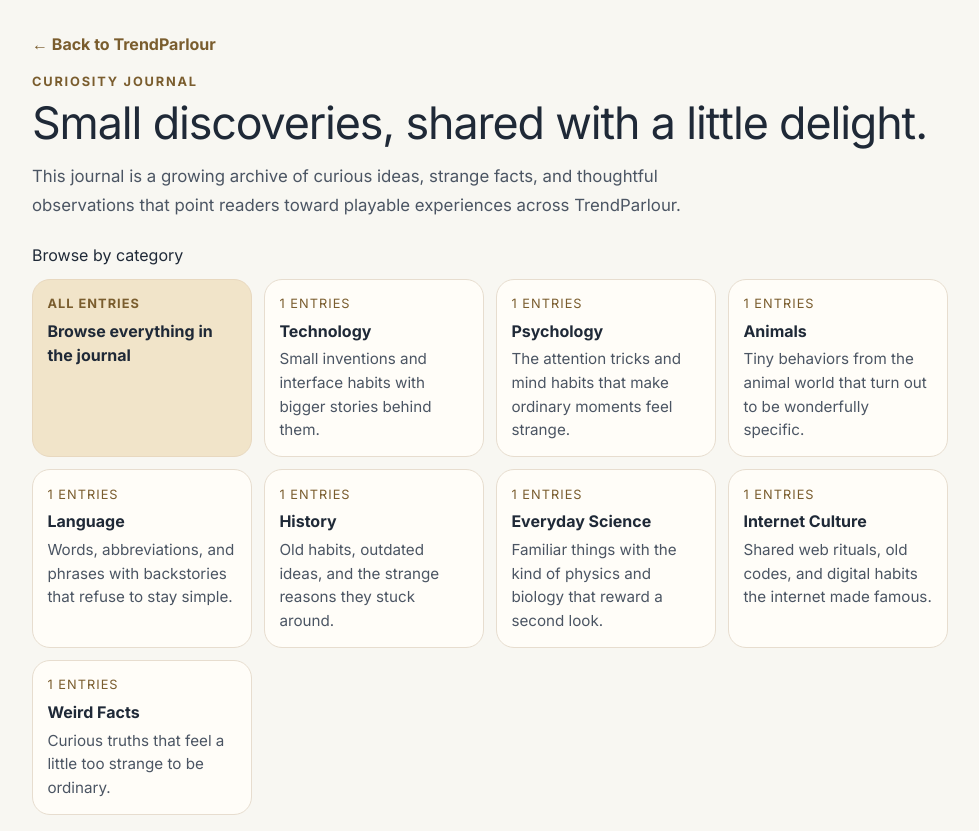
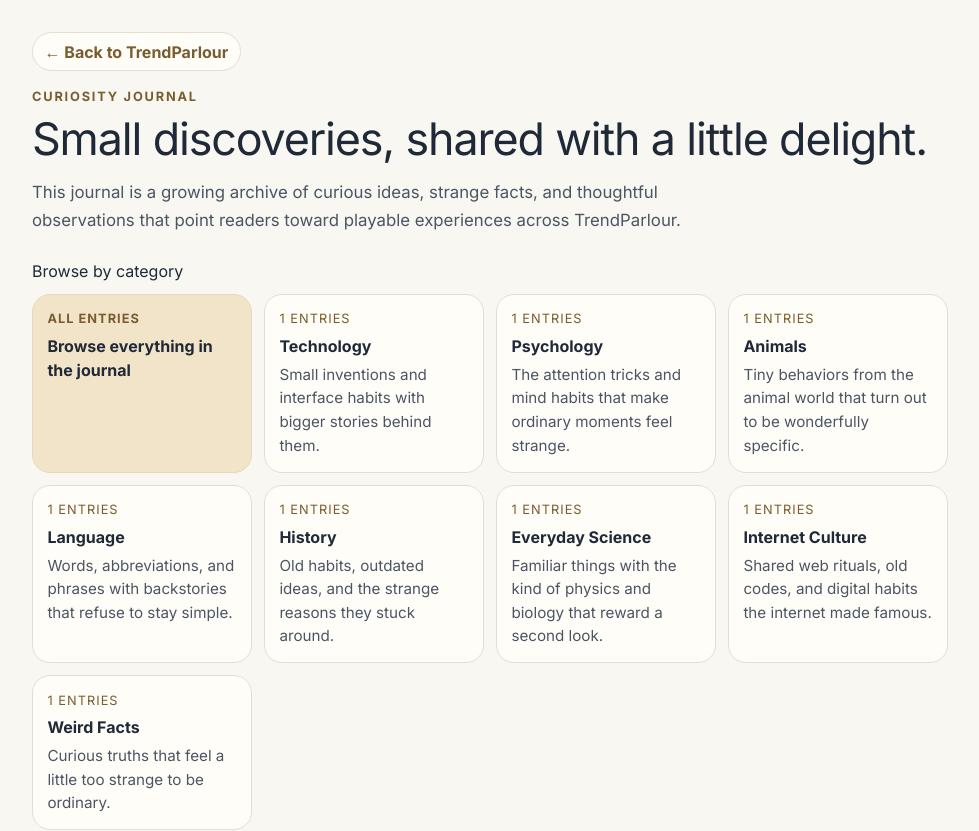
Before and after one commit to OND2026/trendparlour-active, a Next.js app in the folder TrendParlour2-main/: page /journal in a window 1280 px wide. Shown: the top 831 px of the page, without its empty margins (150-1129 px from the left). Built offline with nearby package versions, Linux system fonts and the light colour scheme.

Commit message:
Polish Curiosity Journal integration

```diff
--- a/TrendParlour2-main/app/components/HomeJournalSpotlight.tsx
+++ b/TrendParlour2-main/app/components/HomeJournalSpotlight.tsx
@@ -46,10 +46,10 @@ export default function HomeJournalSpotlight({ entries }: HomeJournalSpotlightPr
             id="home-curiosity-journal"
             style={{ margin: "0 0 0.25rem", fontSize: "clamp(1.22rem, 2.7vw, 1.65rem)", lineHeight: 1.2 }}
           >
-            Tiny questions. Surprisingly interesting answers.
+            Enter the Curiosity Journal doorway.
           </h2>
           <p style={{ margin: 0, color: "#4B5563", lineHeight: 1.55, maxWidth: "560px", fontSize: "0.96rem" }}>
-            Three things worth wondering about.
+            Start with a few irresistible questions, then follow the thread into the full TrendParlour journal.
           </p>
         </header>
 
@@ -113,7 +113,7 @@ export default function HomeJournalSpotlight({ entries }: HomeJournalSpotlightPr
           ))}
         </div>
 
-        <div style={{ marginTop: "0.78rem" }}>
+        <div style={{ marginTop: "0.78rem", display: "flex", flexWrap: "wrap", gap: "0.55rem" }}>
           <Link
             className="journal-spotlight-link"
             href="/journal"
@@ -129,7 +129,7 @@ export default function HomeJournalSpotlight({ entries }: HomeJournalSpotlightPr
               fontSize: "0.94rem",
             }}
           >
-            Explore the Curiosity Journal →
+            Open the Curiosity Journal →
           </Link>
         </div>
       </div>
--- a/TrendParlour2-main/app/journal/[slug]/page.tsx
+++ b/TrendParlour2-main/app/journal/[slug]/page.tsx
@@ -71,7 +71,19 @@ export default function JournalArticlePage({ params }: JournalArticlePageProps)
     <main style={{ minHeight: "100vh", background: "#F8F7F2", color: "#1F2937" }}>
       <div style={{ maxWidth: "860px", margin: "0 auto", padding: "clamp(1rem, 3vw, 2rem)" }}>
         <nav style={{ marginBottom: "1rem", display: "flex", flexWrap: "wrap", gap: "0.8rem" }}>
-          <Link href="/" style={{ color: "#4B5563", textDecoration: "none", fontWeight: 600 }}>
+          <Link
+            href="/"
+            style={{
+              color: "#7A5D2E",
+              textDecoration: "none",
+              fontWeight: 700,
+              border: "1px solid #E8DDCC",
+              background: "#FFFDF8",
+              borderRadius: "999px",
+              padding: "0.42rem 0.72rem",
+              display: "inline-flex",
+            }}
+          >
             ← Back to TrendParlour
           </Link>
           <Link href="/journal" style={{ color: "#7A5D2E", textDecoration: "none", fontWeight: 700 }}>
--- a/TrendParlour2-main/app/journal/category/[slug]/page.tsx
+++ b/TrendParlour2-main/app/journal/category/[slug]/page.tsx
@@ -49,7 +49,19 @@ export default function JournalCategoryPage({ params }: JournalCategoryPageProps
     <main style={{ minHeight: "100vh", background: "#F8F7F2", color: "#1F2937" }}>
       <div style={{ maxWidth: "980px", margin: "0 auto", padding: "clamp(1rem, 3vw, 2rem)" }}>
         <nav style={{ marginBottom: "1rem", display: "flex", flexWrap: "wrap", gap: "0.8rem" }}>
-          <Link href="/" style={{ color: "#4B5563", textDecoration: "none", fontWeight: 600 }}>
+          <Link
+            href="/"
+            style={{
+              color: "#7A5D2E",
+              textDecoration: "none",
+              fontWeight: 700,
+              border: "1px solid #E8DDCC",
+              background: "#FFFDF8",
+              borderRadius: "999px",
+              padding: "0.42rem 0.72rem",
+              display: "inline-flex",
+            }}
+          >
             ← Back to TrendParlour
           </Link>
           <Link href="/journal" style={{ color: "#7A5D2E", textDecoration: "none", fontWeight: 700 }}>
--- a/TrendParlour2-main/app/journal/page.tsx
+++ b/TrendParlour2-main/app/journal/page.tsx
@@ -26,7 +26,19 @@ export default function JournalPage() {
     <main style={{ minHeight: "100vh", background: "#F8F7F2", color: "#1F2937" }}>
       <div style={{ maxWidth: "980px", margin: "0 auto", padding: "clamp(1rem, 3vw, 2rem)" }}>
         <nav style={{ marginBottom: "1rem" }}>
-          <Link href="/" style={{ color: "#7A5D2E", textDecoration: "none", fontWeight: 700 }}>
+          <Link
+            href="/"
+            style={{
+              color: "#7A5D2E",
+              textDecoration: "none",
+              fontWeight: 700,
+              border: "1px solid #E8DDCC",
+              background: "#FFFDF8",
+              borderRadius: "999px",
+              padding: "0.42rem 0.72rem",
+              display: "inline-flex",
+            }}
+          >
             ← Back to TrendParlour
           </Link>
         </nav>
```
